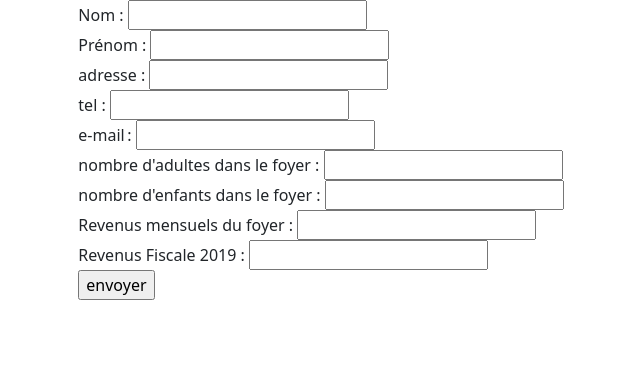
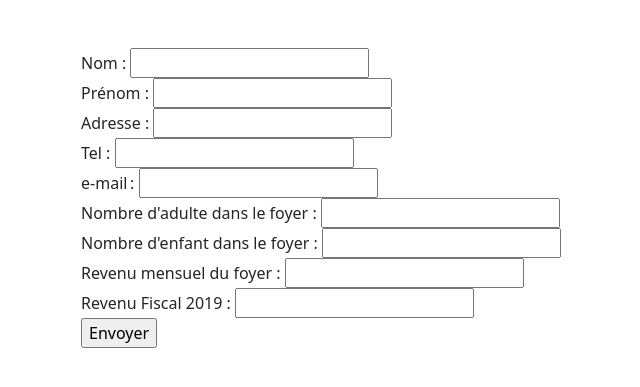
Before and after one commit to fredstp/form, a PHP site: page / in a window 1280 px wide. Shown: the top 387 px of the page, without its empty margins (319-959 px from the left). Run offline with PHP 8.4, Linux system fonts and the light colour scheme.

Commit message:
change phrase non éligibile

```diff
--- a/index.html
+++ b/index.html
@@ -12,7 +12,7 @@
   </head>
   <body>
     <div class="container d-flex justify-content-center">
-        <div class="row align-self-center">
+        <div class="row mt-5 align-items-center">
             <form action="check.php" method="post">
                 <div class="form-group col">
                     <label for="name">Nom :</label>
@@ -23,11 +23,11 @@
                     <input type="text" id="firstname" name="firstName">
                 </div>
                 <div class="form-group col">
-                    <label for="adress">adresse :</label>
+                    <label for="adress">Adresse :</label>
                     <input type="text" id="adress" name="adress">
                 </div>
                 <div class="form-group col">
-                    <label for="phone">tel :</label>
+                    <label for="phone">Tel :</label>
                     <input type="tel" id="phone" name="phone">
                 </div>
                 <div class="form-group col">
@@ -35,23 +35,23 @@
                     <input type="email" id="mail" name="mail">
                 </div>
                 <div class="form-group col">
-                    <label for="adultNumber">nombre d'adultes dans le foyer :</label>
+                    <label for="adultNumber">Nombre d'adulte dans le foyer :</label>
                     <input type="number" min="0" id="adultNumber" name="adultNumber" >
                 </div>
                 <div class="form-group col">
-                    <label for="childNumber">nombre d'enfants dans le foyer :</label>
+                    <label for="childNumber">Nombre d'enfant dans le foyer :</label>
                     <input type="number" id="childNumber" name="childNumber">
                 </div>
                 <div class="form-group col">
-                    <label for="incomeMonth">Revenus mensuels du foyer :</label>
+                    <label for="incomeMonth">Revenu mensuel du foyer :</label>
                     <input type="number" id="incomeMonth" name="incomeMonth">
                 </div>
                 <div class="form-group col">
-                    <label for="taxIncome">Revenus Fiscale 2019 :</label>
+                    <label for="taxIncome">Revenu Fiscal 2019 :</label>
                     <input type="number" id="taxIncome" name="taxIncome">
                 </div>
                 <div>
-                    <input type="submit" value="envoyer" name="check">
+                    <input type="submit" value="Envoyer" name="check">
                 </div>
             </form>
         </div>
```
Also changed, not shown: check.php (+6 -6 lines).
